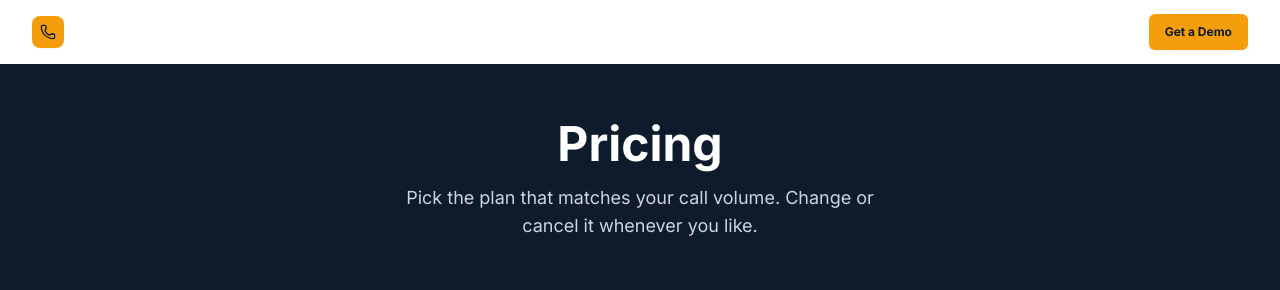
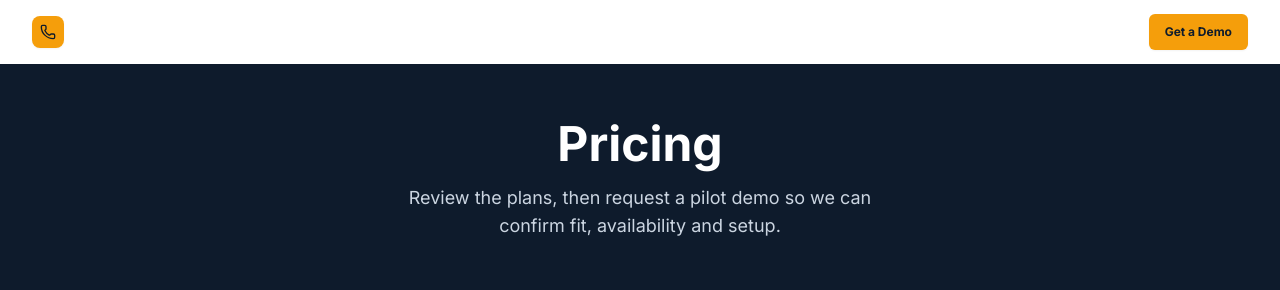
Before and after one commit to Gagan8atwal/pivot-ai-website, a Next.js app: page /pricing in a window 1280 px wide. Shown: the top 290 px of the page. Built offline with nearby package versions, Linux system fonts and the light colour scheme.

Commit message:
fix(marketing): describe current founder-assisted onboarding accurately

```diff
--- a/app/pricing/page.tsx
+++ b/app/pricing/page.tsx
@@ -7,12 +7,12 @@ import { FAQ } from '@/components/sections/faq'
 export const metadata: Metadata = {
   title: 'Pricing',
   description:
-    'Simple, transparent Pivot AI pricing. Starter $49/mo, Pro $149/mo, Premium $299/mo — no hidden fees and no long-term contracts.',
+    'Simple, transparent Pivot AI pilot pricing. Starter $49/mo, Pro $149/mo, Premium $299/mo — plan fit and availability are confirmed during founder-assisted onboarding.',
   alternates: { canonical: 'https://pivotcalls.co/pricing' },
   openGraph: {
     title: 'Pricing | Pivot AI',
     description:
-      'Simple, transparent Pivot AI pricing. Starter $49/mo, Pro $149/mo, Premium $299/mo — no hidden fees and no long-term contracts.',
+      'Simple, transparent Pivot AI pilot pricing. Starter $49/mo, Pro $149/mo, Premium $299/mo — plan fit and availability are confirmed during founder-assisted onboarding.',
   },
 }
 
@@ -24,7 +24,7 @@ export default function PricingPage() {
         <div className="bg-navy-900 py-14 text-center">
           <h1 className="text-4xl sm:text-5xl font-bold text-white mb-4">Pricing</h1>
           <p className="text-slate-300 text-lg max-w-lg mx-auto">
-            Pick the plan that matches your call volume. Change or cancel it whenever you like.
+            Review the plans, then request a pilot demo so we can confirm fit, availability and setup.
           </p>
         </div>
 
```
